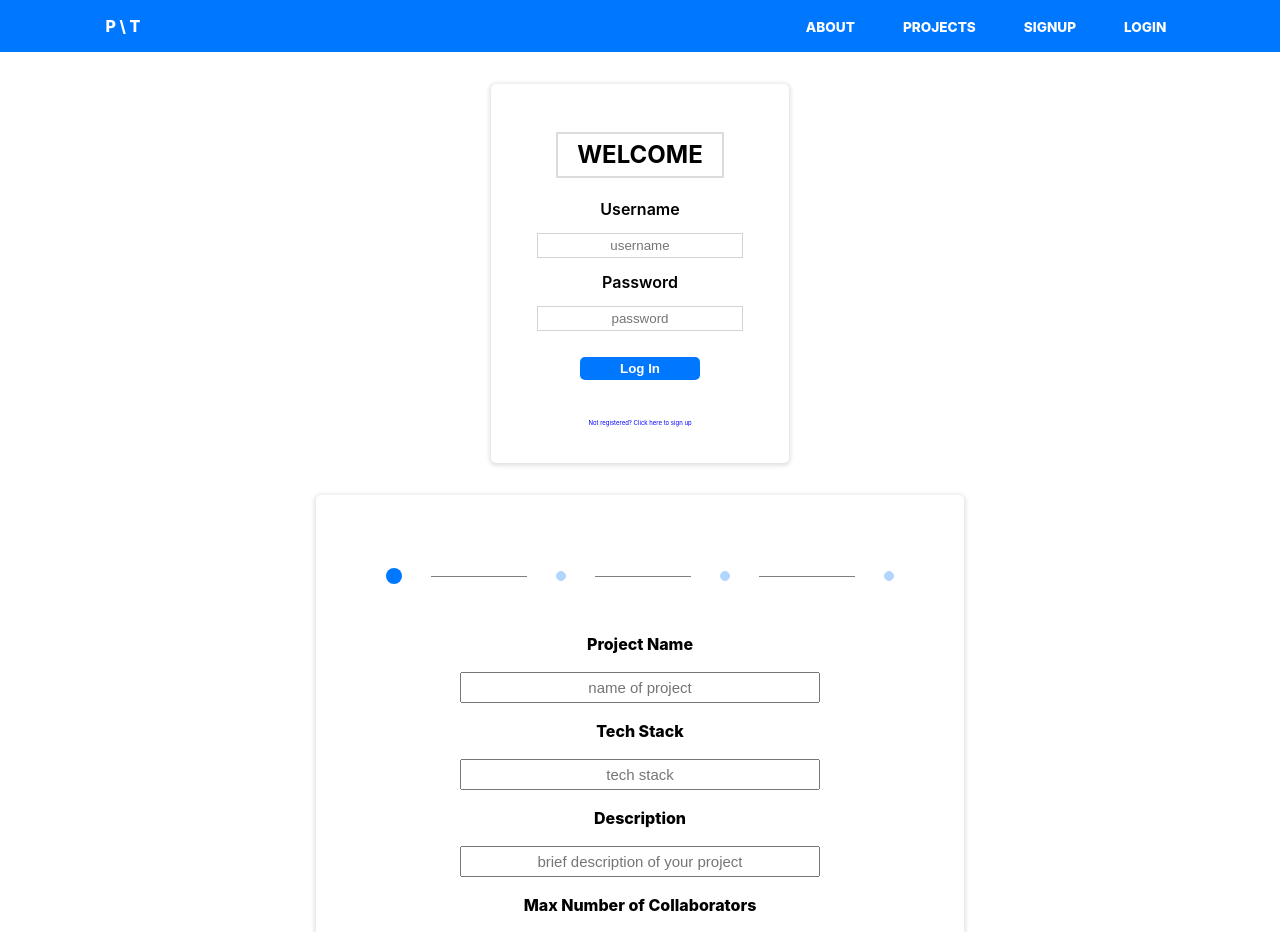
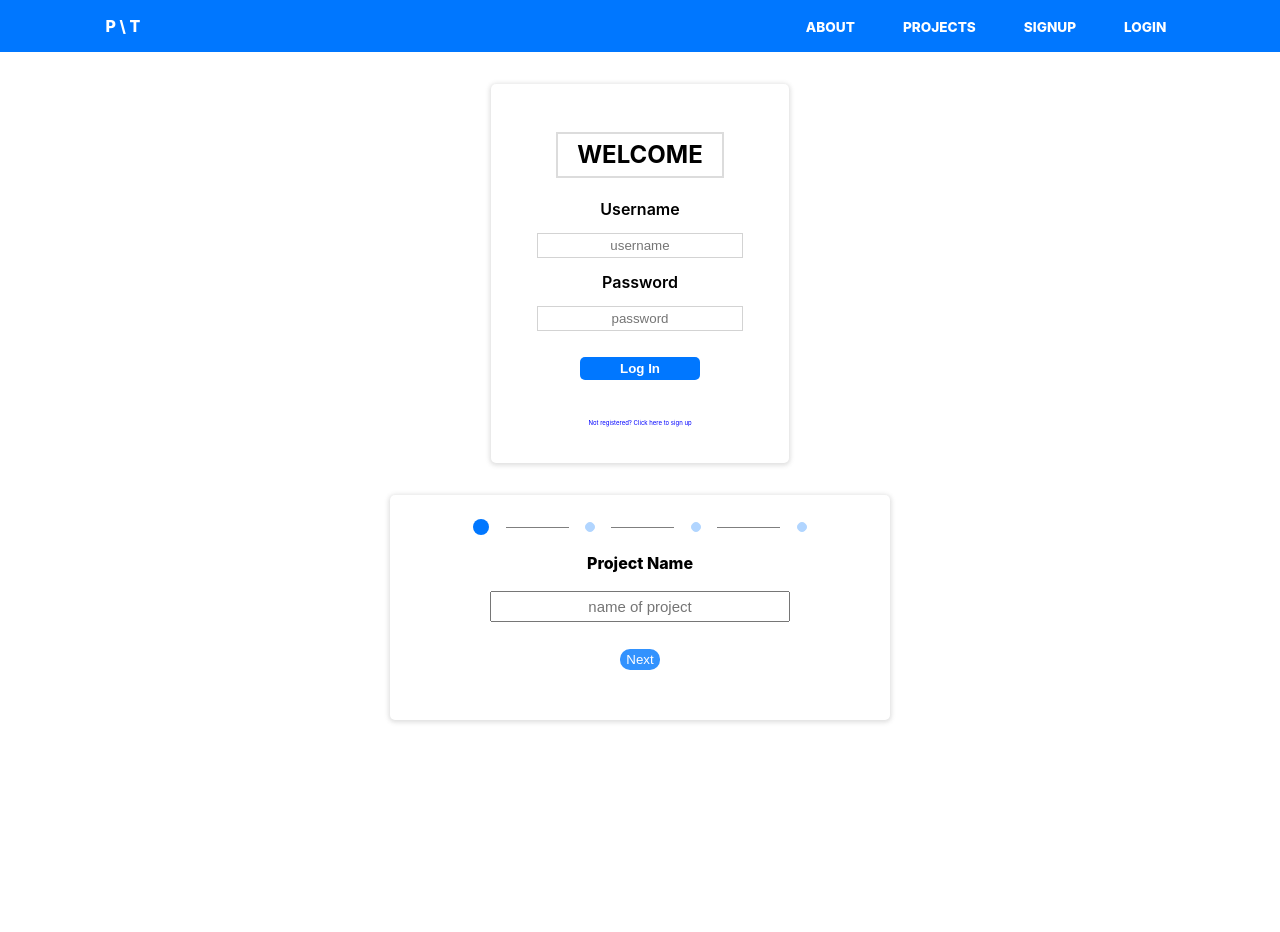
Before and after one commit to chanp-ark/project-together, a React (Create React App) app: page / in a window 1280 px wide. Shown: the top 932 px of the page. After the commit the page ends 800 px from the top, so only its background shows below. Built offline with nearby package versions, Linux system fonts and the light colour scheme.

Commit message:
complete multi-step form, buttons and fields, progress bar needs work

```diff
--- a/src/client/Projects/CreateProject/multistep-form.component.js
+++ b/src/client/Projects/CreateProject/multistep-form.component.js
@@ -8,12 +8,15 @@ const MultiStepForm = () => {
         projectName: '',
         techStack: '',
         description: '',
-        maxCap: ''
+        maxCap: '',
+        trackStep: 0,
+        trackPrev: 0,
+        trackNext: 0
     }
 
     const [ project, setProject ] = React.useState(initialState)
 
-    const {projectName, techStack, description, maxCap} = project
+    const {projectName, techStack, description, maxCap, trackStep, trackPrev, trackNext} = project
 
     const handleChange = e => {
         e.preventDefault()
@@ -29,26 +32,66 @@ const MultiStepForm = () => {
         console.log(project)
         // update db
         setProject({
-
+            projectName: '',
+            techStack: '',
+            description: '',
+            maxCap: '',
+            trackStep: 0,
         })
     }
 
-    // current tab starting as the initial tab
+    const fields = [
+        <div className="tab" key="projectName">
+            <label className="tab-label">Project Name</label>
+            <input
+                type="text"
+                name="projectName"
+                value={projectName}
+                onChange={handleChange}
+                placeholder="name of project"
+                required
+            />
+        </div>
+        ,
+        <div className="tab" key="techStack">
+            <label className="tab-label">Tech Stack</label>
+            <input
+                type="text"
+                name="techStack"
+                value={techStack}
+                onChange={handleChange}
+                placeholder="tech stack"
+                required
+            />
+        </div>
+        ,
+        <div className="tab" key="project-description">
+            <label className="tab-label">Description</label>
+            <input
+                type="text"
+                name="description"
+                value={description}
+                onChange={handleChange}
+                placeholder="brief description of your project"
+                required
+            />
+        </div>
+        ,
+        <div className="tab" key="maxCap">
+            <label className="tab-label">Max Number of Collaborators</label>
+            <select id="maxCap" name="maxCap" onChange={handleChange}required>
+                <option value="0">Any</option>
+                <option value="2">2</option>
+                <option value="3">3</option>
+                <option value="4">4</option>
+                <option value="5">5</option>
+                <option value="6">6</option>
+            </select>
+        </div>
+    ]
 
 
-    // display current tab
 
-    // create function 'showTab' that will displayed the specified tab
-        // grab class
-
-    // don't need validations because of "required"
-
-
-    // when pressing next, update state
-
-    const prevNext = () => {
-        console.log(document.getElementsByClassName("tab"))
-    }
 
     return (
         <form className="multi-container" onSubmit={handleSubmit}>
@@ -65,80 +108,68 @@ const MultiStepForm = () => {
                     <span className="step"></span>
                 </div>
 
+                {
+                   fields.filter( (curTab, i) => i === project.trackStep)
+                }
 
-                <div className="tab">
-                    <label className="tab-label">Project Name</label>
-                    <input
-                        type="text"
-                        name="projectName"
-                        value={projectName}
-                        onChange={handleChange}
-                        placeholder="name of project"
-                        required
-                    />
+                <div className="prevNext-container">
+
+                    {
+                        (trackPrev <= fields.length && trackPrev > 0) &&
+                            <button
+                                className="prevNext"
+                                value={trackPrev}
+                                key="prevButton"
+                                onClick={ e => {
+                                    e.preventDefault();
+                                    if (trackStep <= fields.length && trackStep > 0) {
+                                        setProject({
+                                            ...project,
+                                            trackStep: project.trackStep -= 1,
+                                            trackNext: project.trackNext -= 1,
+                                            trackPrev: project.trackPrev -= 1,
+                                        })
+                                        console.log(project)
+                                }}}>
+                                    Prev
+                            </button>
+                    }
+
+                    {
+                        trackNext < fields.length &&
+                            <button
+                                className="prevNext"
+                                key="nextButton"
+                                value={trackStep}
+                                onClick={ e => {
+                                    e.preventDefault();
+                                    if (trackStep < fields.length) {
+                                        setProject({
+                                            ...project,
+                                            trackStep: project.trackStep += 1,
+                                            trackNext: project.trackNext +=1,
+                                            trackPrev: project.trackPrev +=1,
+
+                                        })
+                                        console.log(project)
+                                    }
+                                }}>
+                                    Next
+                            </button>
+                    }
                 </div>
 
-                <div className="tab">
-                    <label className="tab-label">Tech Stack</label>
-                    <input
-                        type="text"
-                        name="techStack"
-                        value={techStack}
-                        onChange={handleChange}
-                        placeholder="tech stack"
-                        required
-                    />
-                </div>
+                {
+                    trackStep === fields.length &&
+                        <input
+                            className="multi-submit"
+                            type="submit"
+                        />
+                }
 
-                <div className="tab">
-                    <label className="tab-label">Description</label>
-                    <input
-                        type="text"
-                        name="description"
-                        value={description}
-                        onChange={handleChange}
-                        placeholder="brief description of your project"
-                        required
-                    />
-                </div>
 
-                <div className="tab">
-                    <label className="tab-label">Max Number of Collaborators</label>
-                    <select id="maxCap" name="maxCap" onChange={handleChange}required>
-                        <option value="0">Any</option>
-                        <option value="2">2</option>
-                        <option value="3">3</option>
-                        <option value="4">4</option>
-                        <option value="5">5</option>
-                        <option value="6">6</option>
-                    </select>
-                </div>
 
-                <div className="prevNext">
-                    <button
-                        id="prevBtn"
-                        onClick={e => {
-                            e.preventDefault();
-                            prevNext()
-                            }
-                        }>
-                            Prev
-                        </button>
-                    <button
-                        id="nextBtn"
-                        onClick={e => {
-                            e.preventDefault();
-                            prevNext()
-                            }
-                        }>
-                            Next
-                        </button>
-                </div>
 
-                <input
-                    className="multi-submit"
-                    type="submit"
-                />
             </div>
 
         </form>
--- a/src/client/Projects/CreateProject/multistep-form.styles.css
+++ b/src/client/Projects/CreateProject/multistep-form.styles.css
@@ -1,5 +1,5 @@
 .multi-container {
-    width: 70%;
+    width: 500px;
     margin: auto;
 }
 
@@ -8,14 +8,38 @@
     flex-direction: column;
     justify-content: center;
     margin: 2em auto;
-    height: 550px;
     box-shadow: 0 1px 4px 1.5px rgba(100,100,100,0.2);
-    padding: 1.5em;
+    padding: 1.5em 0;
     border-radius: 5px;
     line-height: 1.5em;
     min-width: 393px;
     max-width: 600px;
 }
+
+.multi-tracker {
+    margin: 0 15%;
+    display: flex;
+    justify-content: space-between;
+}
+
+.line {
+    height: 1.1px;
+    width: 18%;
+    margin: auto;
+    background-color: black;
+    opacity: 0.5;
+    display: inline-block;
+}
+
+.line-active {
+    width: 10%;
+    height: 1.1px;
+    margin: auto;
+    background-color: black;
+    opacity: 0.5;
+    display: inline-block;
+}
+
 
 .tab {
     display: flex;
@@ -37,12 +61,6 @@
 
 .multi-submit {
     width: 10%;
-}
-
-.multi-tracker {
-    margin: 2em;
-    display: flex;
-    justify-content: space-between;
 }
 
 .tab input {
@@ -67,18 +85,24 @@
     outline: none;
 }
 
-.prevNext {
-    margin: 2em auto 0 auto;
+.prevNext-container {
+    display: flex;
+    justify-content: space-around;
+    margin: 0 150px;
 }
 
-.prevNext button {
-    margin: 3px;
+.prevNext {
+    margin: 2em auto;
+    width: 40px;
+    float: left;
     padding: 3px 6px;
     border: none;
     border-radius: 10px;
     background-color: #0077FE;
     color: white;
     opacity: 0.8;
+
+
 }
 
 .step {
@@ -102,23 +126,6 @@
 
 }
 
-.line {
-    height: 1.1px;
-    width: 18%;
-    margin: auto;
-    background-color: black;
-    opacity: 0.5;
-    display: inline-block;
-}
-
-.line-active {
-    width: 10%;
-    height: 1.1px;
-    margin: auto;
-    background-color: black;
-    opacity: 0.5;
-    display: inline-block;
-}
 
 .multi-submit {
     margin: 0 auto;
```
